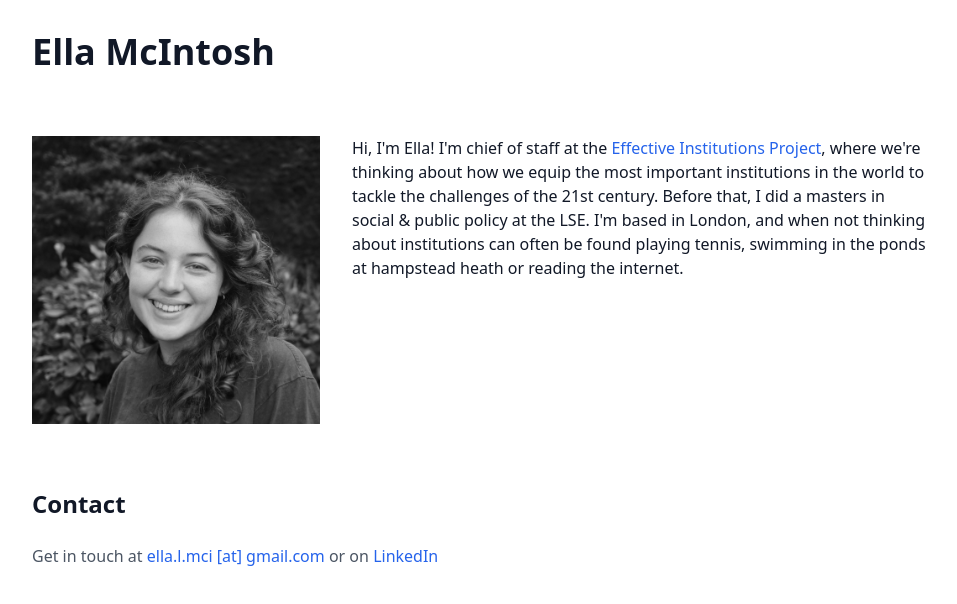
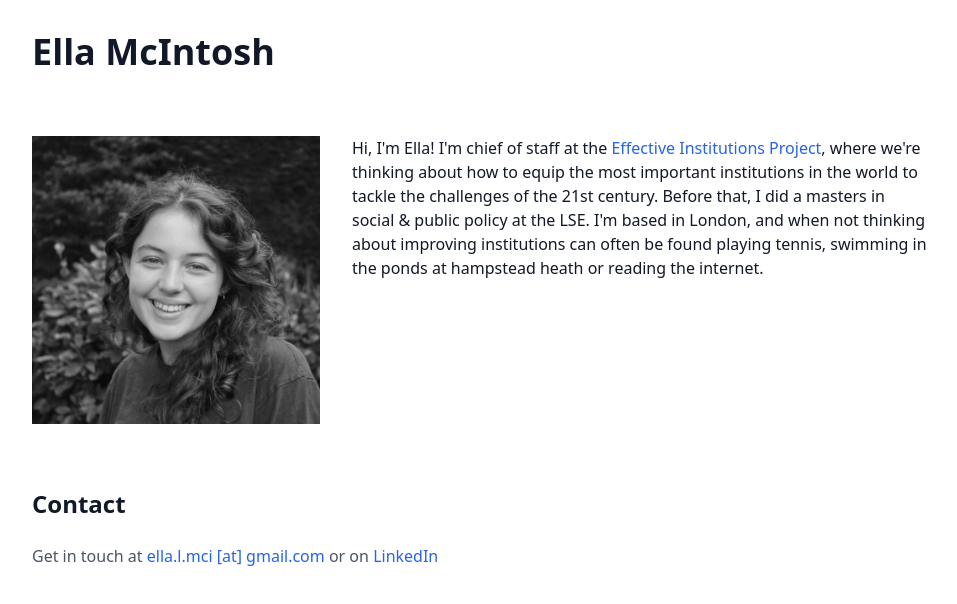
Before and after one commit to macholentils/personal-website, a React (Vite) app: page / in a window 1280 px wide. Shown: the top 604 px of the page, without its empty margins (0-957 px from the left). Built offline with nearby package versions, Linux system fonts and the light colour scheme.

Commit message:
Update bio text with revised introduction

```diff
--- a/src/App.tsx
+++ b/src/App.tsx
@@ -23,7 +23,7 @@ function App() {
                 <a href="https://effectiveinstitutionsproject.org/" className="text-blue-600 hover:underline">
                   Effective Institutions Project
                 </a>
-                , where we're thinking about how we equip the most important institutions in the world to tackle the challenges of the 21st century. Before that, I did a masters in social & public policy at the LSE. I'm based in London, and when not thinking about institutions can often be found playing tennis, swimming in the ponds at hampstead heath or reading the internet.
+                , where we're thinking about how to equip the most important institutions in the world to tackle the challenges of the 21st century. Before that, I did a masters in social & public policy at the LSE. I'm based in London, and when not thinking about improving institutions can often be found playing tennis, swimming in the ponds at hampstead heath or reading the internet.
               </p>
             </div>
           </div>
```
Also changed, not shown: vercel.json.
